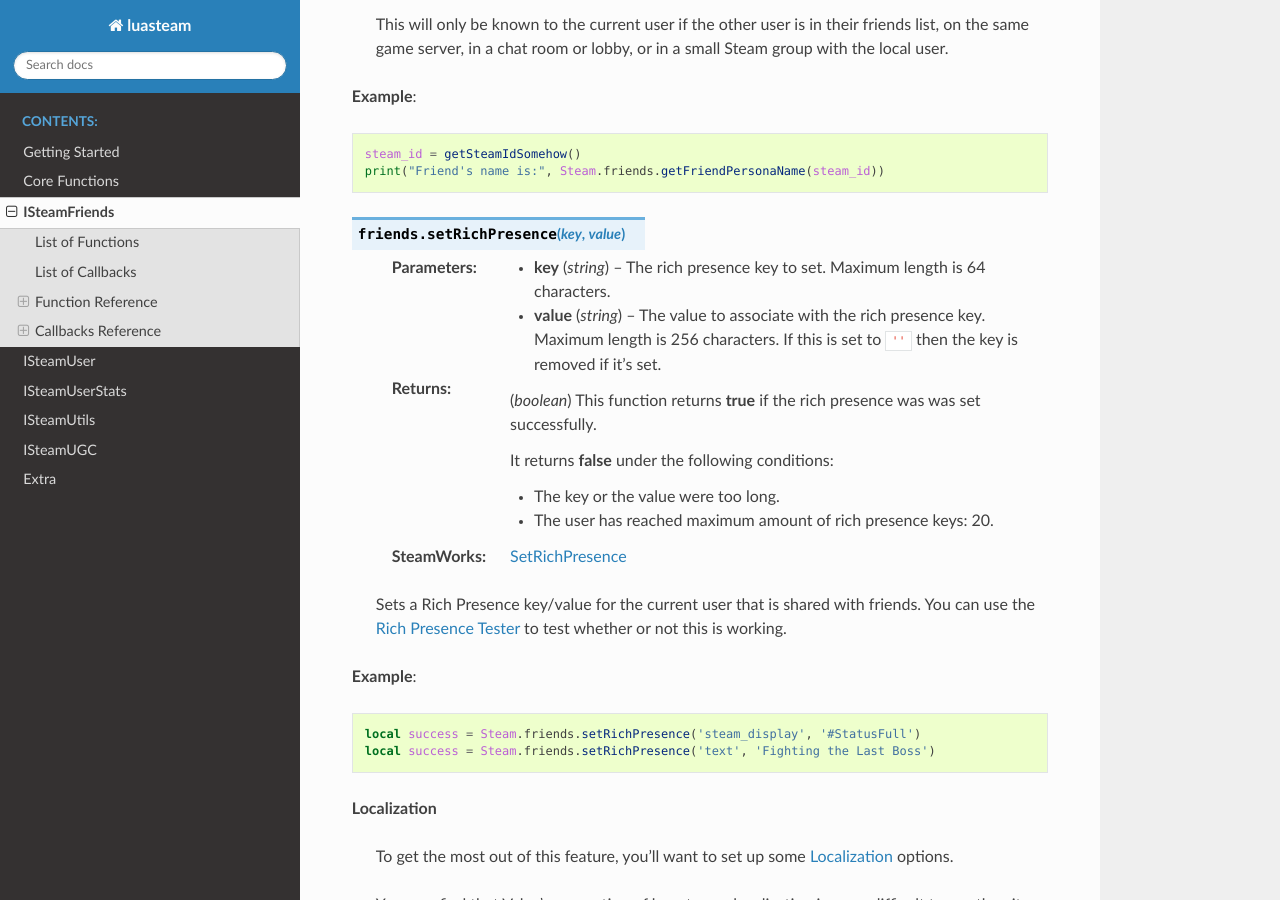
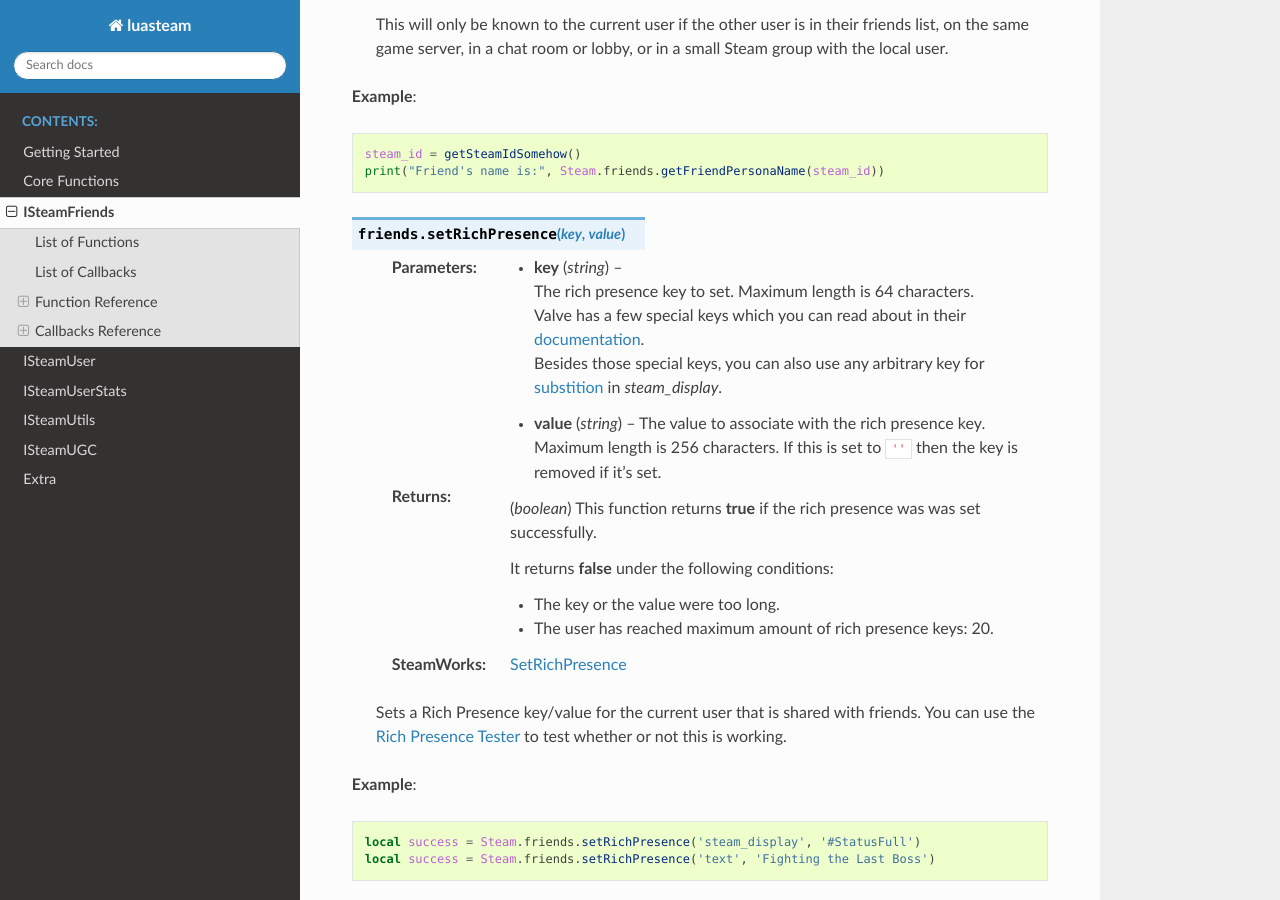
Before and after one commit to uspgamedev/luasteam, a Sphinx documentation site: the page built from docs/friends.rst, in a window 1280 px wide and 900 px high, scrolled down 1326 px. Built offline with Sphinx 7.4.7 and the Read the Docs theme 2.0.0, drawn with Linux system fonts in a browser that asks for light colours.

Commit message:
Revert vcvarall change in Makefile. Update docs.

```diff
--- a/docs/friends.rst
+++ b/docs/friends.rst
@@ -66,6 +66,10 @@ Function Reference
 
     :param string key: The rich presence key to set. Maximum length is 64 characters.
 
+        Valve has a few special keys which you can read about in their `documentation <https://partner.steamgames.com/doc/api/ISteamFriends#SetRichPresence>`_.
+
+        Besides those special keys, you can also use any arbitrary key for `substition <https://partner.steamgames.com/doc/api/ISteamFriends#richpresencelocalization>`_ in `steam_display`.
+
     :param string value: The value to associate with the rich presence key. Maximum length is 256 characters. If this is set to ``''`` then the key is removed if it's set.
 
     :returns: (`boolean`) This function returns **true** if the rich presence was was set successfully.
```
Also changed, not shown: 1 other file.
